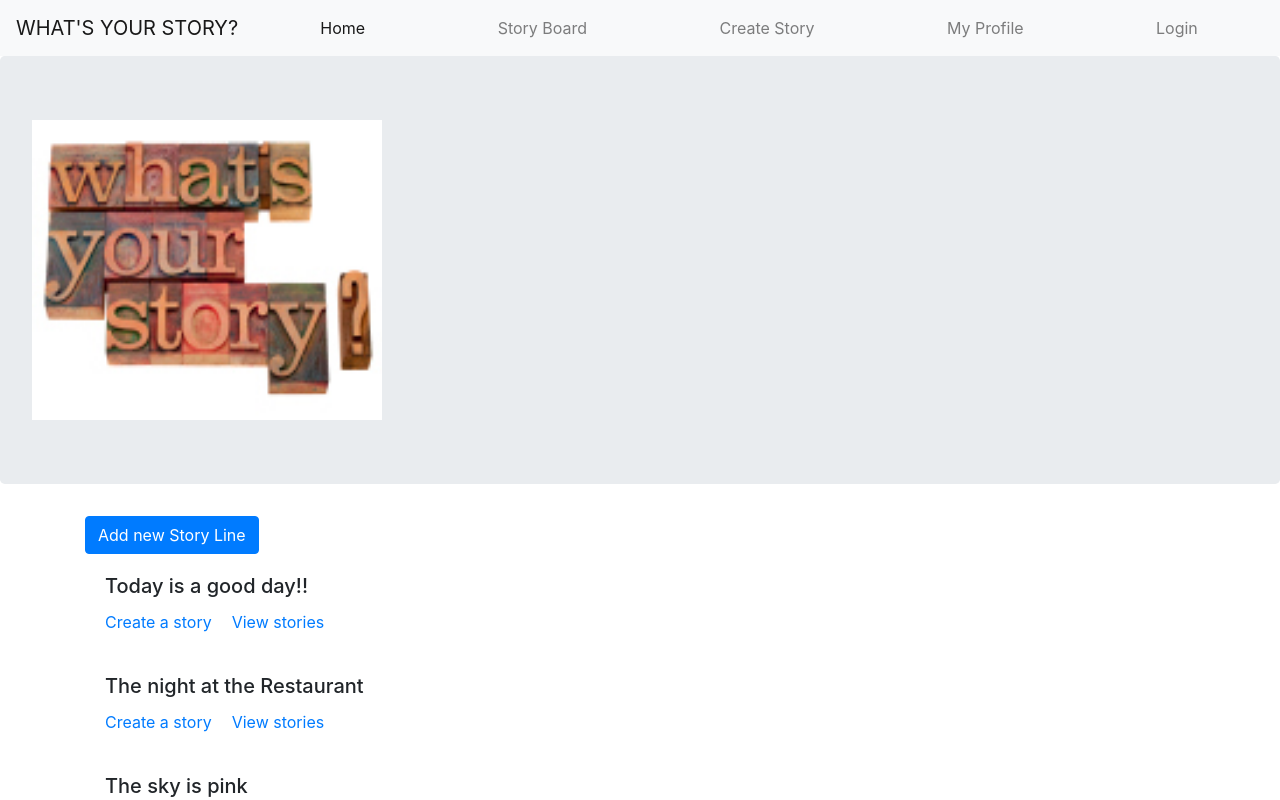
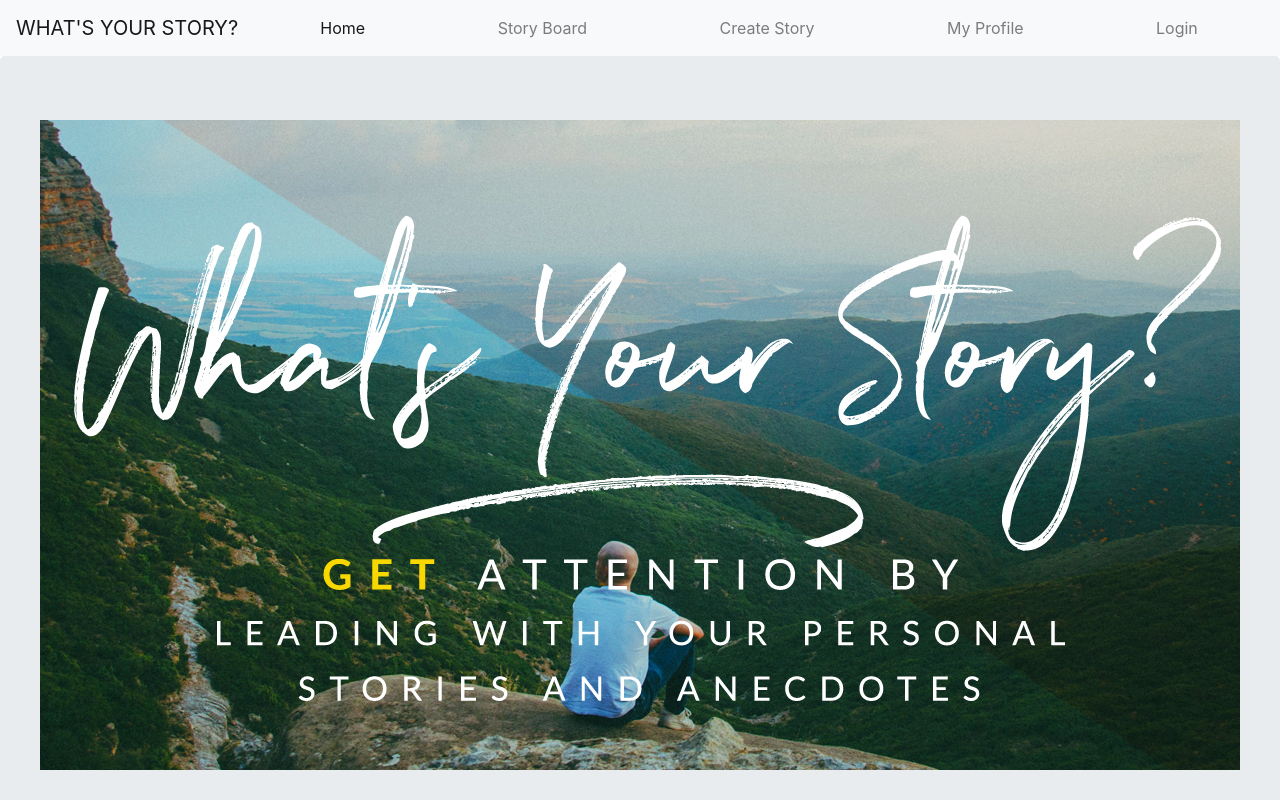
Before and after one commit to nazneen1022/Hanh-Nazneen-Project-Client, a React (Create React App) app: page / in a window 1280 px wide. Shown: the top 800 px of the page. Built offline with nearby package versions, Linux system fonts and the light colour scheme; no server answers.

Commit message:
added image describing about app on homepage

```diff
--- a/src/pages/Home/index.js
+++ b/src/pages/Home/index.js
@@ -1,17 +1,12 @@
 import React from "react";
 import { Jumbotron, Container, Row, Col, Card, Button } from "react-bootstrap";
 import logo from "../../assets/logo.jpg";
+
 export default function Home() {
   return (
     <>
-      <Jumbotron>
-        <img
-          src={logo}
-          width="350"
-          height="300"
-          className="d-inline-block align-top"
-          alt="My-Project logo"
-        />
+      <Jumbotron style={{ textAlign: "center" }}>
+        <img src={logo} alt="My-Project logo" />
       </Jumbotron>
       <Container>
         <Row>
```
Also changed, not shown: src/assets/logo-old.jpg (added), src/assets/logo.jpg.
